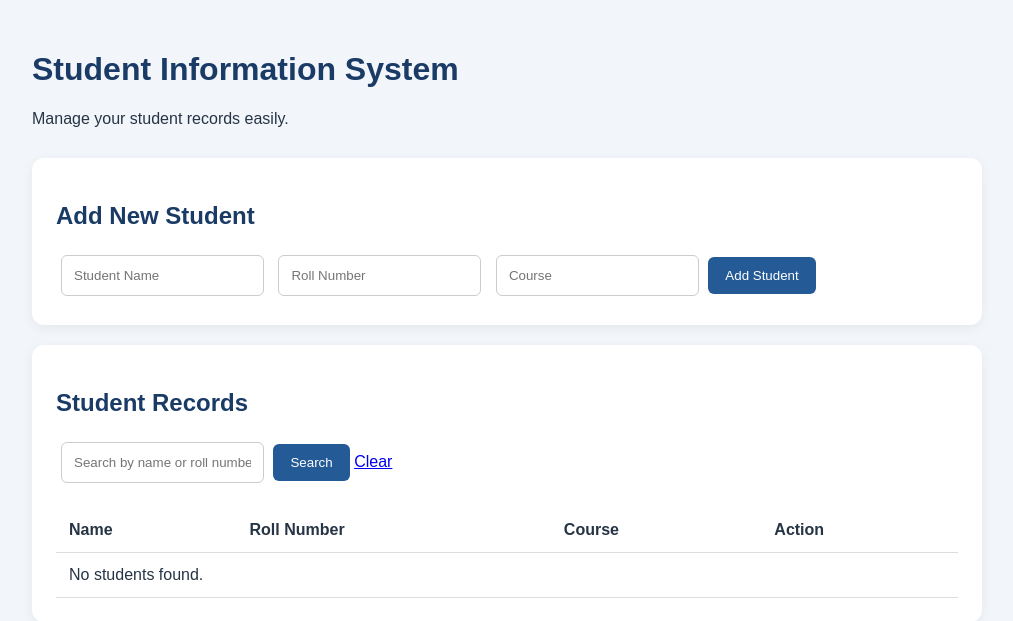
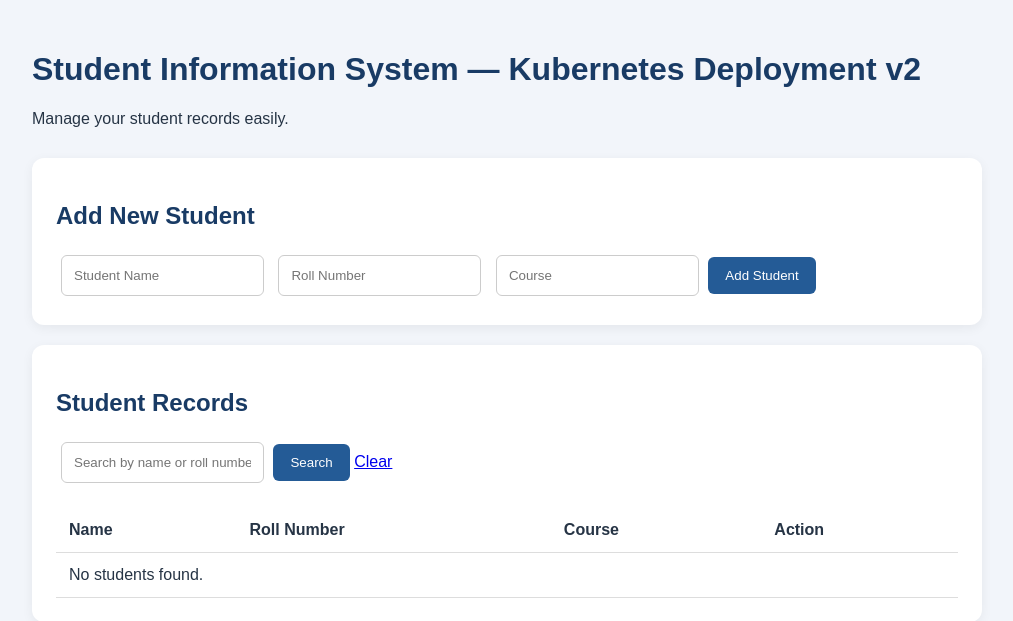
Before and after one commit to 20240801006/student-information-system, a Flask app: page / in a window 1280 px wide. Shown: the top 621 px of the page, without its empty margins (133-1146 px from the left). Run offline with Flask 3, Linux system fonts and the light colour scheme; data that the repository does not hold is empty.

Commit message:
Update heading for Kubernetes v2 deployment demo

```diff
--- a/templates/index.html
+++ b/templates/index.html
@@ -18,7 +18,7 @@
 <div class="container">
 
     <header>
-        <h1>Student Information System</h1>
+        <h1>Student Information System — Kubernetes Deployment v2</h1>
         <p>Manage your student records easily.</p>
     </header>
 
```
